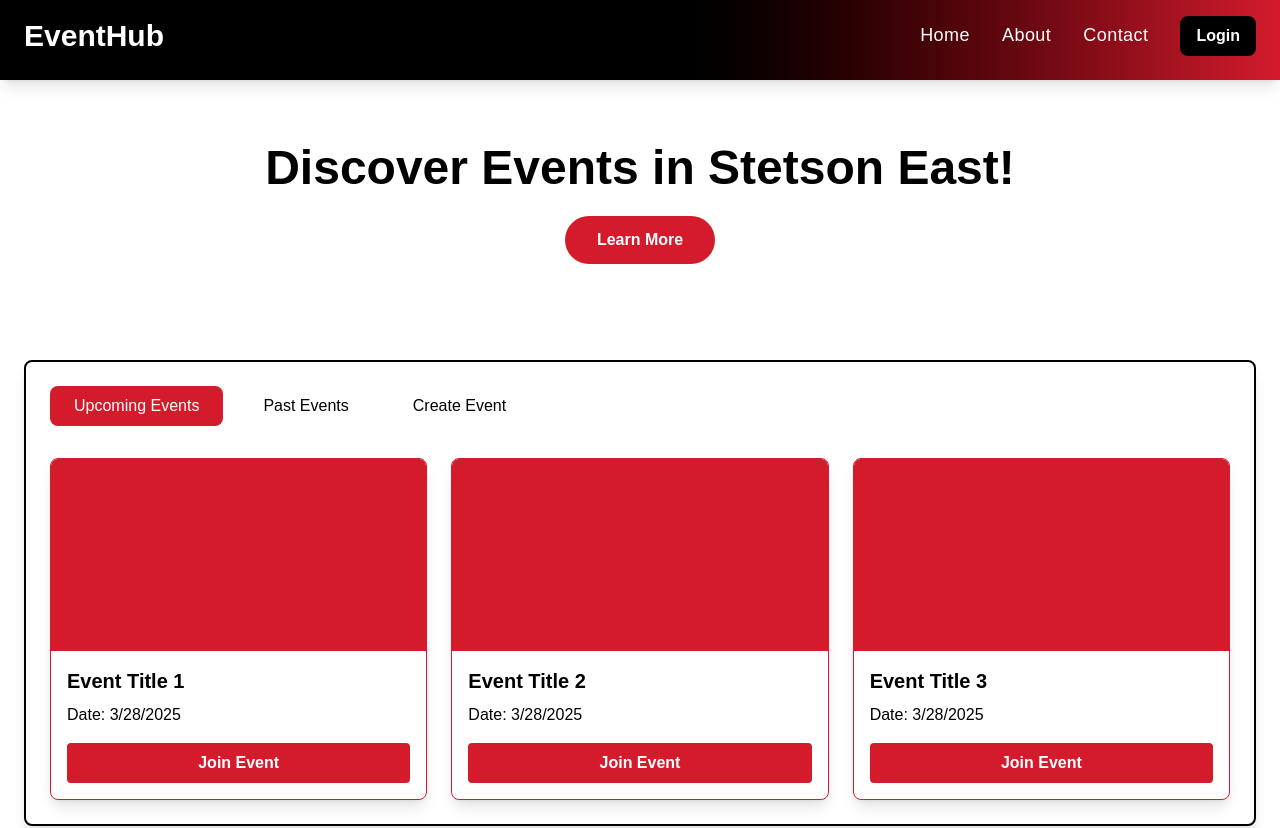
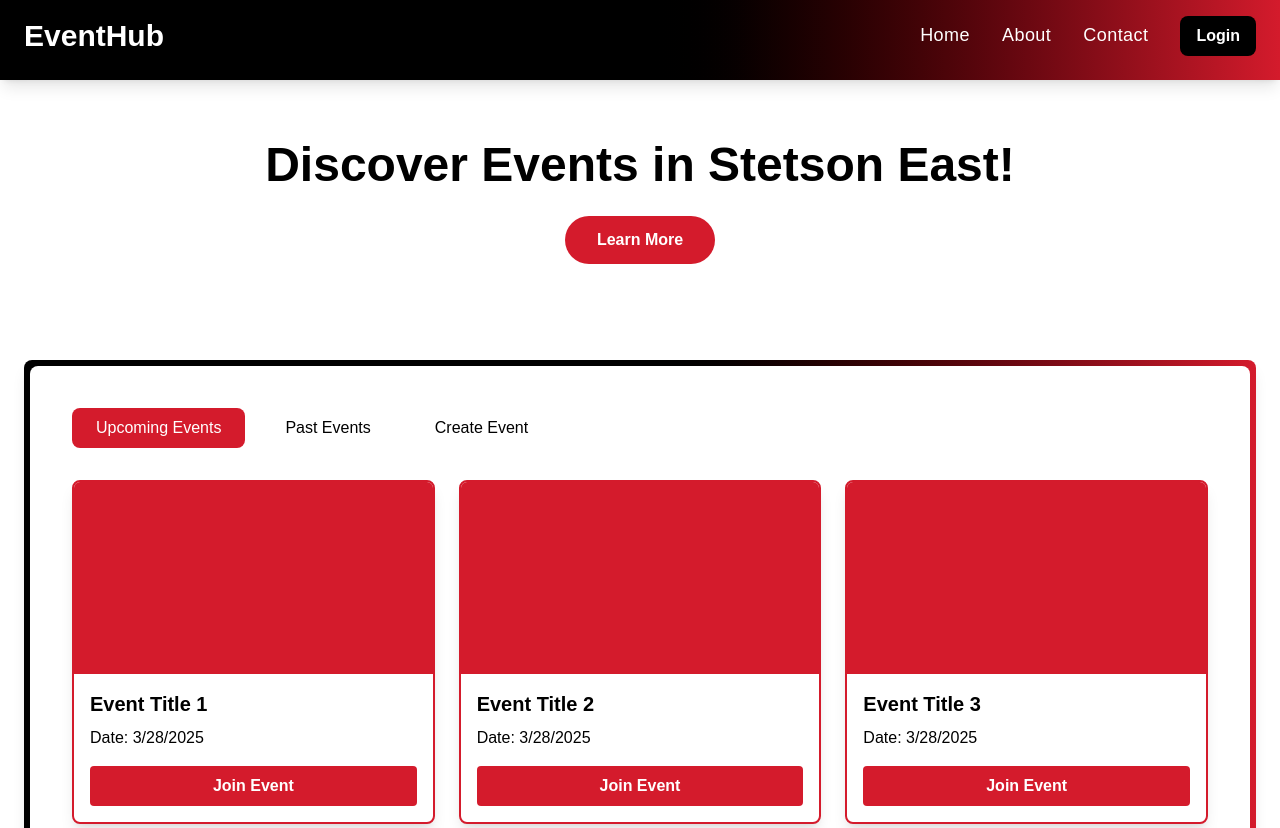
Before and after one commit to dnakhooda/SteastHack, a Next.js app: page / in a window 1280 px wide. Shown: the top 828 px of the page. Built offline with nearby package versions, Linux system fonts and the light colour scheme.

Commit message:
enhanced visuals

```diff
--- a/src/app/page.js
+++ b/src/app/page.js
@@ -16,9 +16,16 @@ export default function Home() {
           50% { background-position: 100% 50%; }
           100% { background-position: 0% 50%; }
         }
+        @keyframes bounce {
+          0%, 100% { transform: translateY(0); }
+          50% { transform: translateY(-10px); }
+        }
         .animate-swirl {
           background-size: 200% 200%;
           animation: swirl 15s ease infinite;
+        }
+        .animate-bounce {
+          animation: bounce 2s ease-in-out infinite;
         }
         .northeastern-red {
           color: #D41B2C;
@@ -93,7 +100,7 @@ export default function Home() {
       {/* Hero Section */}
       <section className="container mx-auto px-6 py-16">
         <div className="text-center">
-          <h2 className="text-5xl font-bold mb-6 text-black">Discover Events in Stetson East!</h2>
+          <h2 className="text-5xl font-bold mb-6 text-black animate-bounce">Discover Events in Stetson East!</h2>
           <button className="bg-[#D41B2C] text-white font-bold py-3 px-8 rounded-full transition hover:bg-[#B31824]">
             Learn More
           </button>
@@ -102,7 +109,11 @@ export default function Home() {
 
       {/* Tabs Section */}
       <section className="container mx-auto px-6 py-8">
-        <div className="bg-white rounded-lg p-6 shadow-lg border-2 border-black">
+        <div className="bg-white rounded-lg p-6 shadow-lg relative">
+          <div className="absolute inset-0 rounded-lg bg-gradient-to-r from-black via-black to-[#D41B2C] p-[6px]">
+            <div className="bg-white rounded-lg h-full w-full"></div>
+          </div>
+          <div className="relative bg-white rounded-lg p-6">
             <div className="flex space-x-4 mb-6">
               <button
                 onClick={() => setActiveTab('upcoming')}
@@ -142,7 +153,7 @@ export default function Home() {
                 <div className="grid grid-cols-1 md:grid-cols-2 lg:grid-cols-3 gap-6">
                   {/* Event Cards */}
                   {[1, 2, 3].map((event) => (
-                  <div key={event} className="bg-white rounded-lg overflow-hidden shadow-lg border border-[#D41B2C]">
+                    <div key={event} className="bg-white rounded-lg overflow-hidden shadow-lg border-2 border-[#D41B2C]">
                       <div className={`h-48 bg-[#D41B2C]`}></div>
                       <div className="p-4">
                         <h3 className="text-xl font-semibold mb-2 text-black">Event Title {event}</h3>
@@ -169,20 +180,20 @@ export default function Home() {
                       <label className="block text-sm font-medium text-black mb-2">Event Title</label>
                       <input
                         type="text"
-                      className="w-full px-4 py-2 rounded-lg border border-[#D41B2C] bg-white focus:outline-none focus:border-[#D41B2C] text-black"
+                        className="w-full px-4 py-2 rounded-lg border-2 border-black bg-white focus:outline-none focus:border-[#D41B2C] text-black"
                       />
                     </div>
                     <div>
                       <label className="block text-sm font-medium text-black mb-2">Date</label>
                       <input
                         type="date"
-                      className="w-full px-4 py-2 rounded-lg border border-[#D41B2C] bg-white focus:outline-none focus:border-[#D41B2C] text-black"
+                        className="w-full px-4 py-2 rounded-lg border-2 border-black bg-white focus:outline-none focus:border-[#D41B2C] text-black"
                       />
                     </div>
                     <div>
                       <label className="block text-sm font-medium text-black mb-2">Description</label>
                       <textarea
-                      className="w-full px-4 py-2 rounded-lg border border-[#D41B2C] bg-white focus:outline-none focus:border-[#D41B2C] text-black"
+                        className="w-full px-4 py-2 rounded-lg border-2 border-black bg-white focus:outline-none focus:border-[#D41B2C] text-black"
                         rows="4"
                       ></textarea>
                     </div>
@@ -195,6 +206,7 @@ export default function Home() {
                   </form>
                 </div>
               )}
+            </div>
           </div>
         </div>
       </section>
```
Lines whose indentation alone changed are shown as unchanged.
